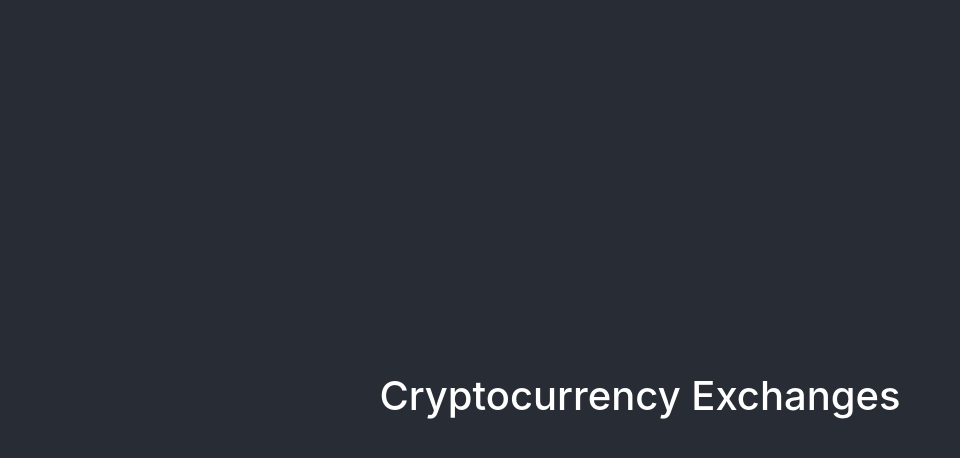
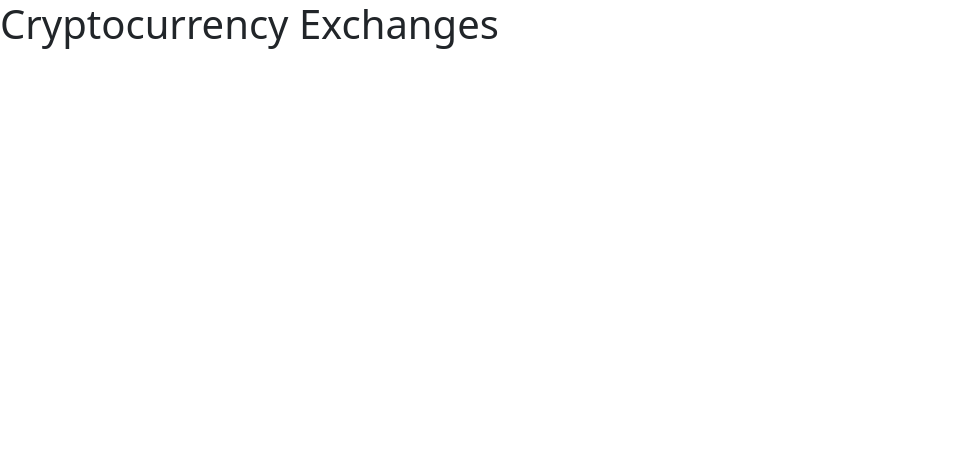
Before and after one commit to Saqif280/stakefish-test, a React (Create React App) app: page / in a window 1280 px wide. Shown: the top 458 px of the page, without its empty margins (0-960 px from the left). Built offline with nearby package versions, Linux system fonts and the light colour scheme.

Commit message:
Install sass and remove old styles

```diff
--- a/package.json
+++ b/package.json
@@ -14,6 +14,7 @@
     "react-bootstrap": "^2.2.0",
     "react-dom": "^17.0.2",
     "react-scripts": "5.0.0",
+    "sass": "^1.49.9",
     "web-vitals": "^2.1.4"
   },
   "scripts": {
--- a/src/App.css
+++ /dev/null
@@ -1,38 +0,0 @@
-.App {
-  text-align: center;
-}
-
-.App-logo {
-  height: 40vmin;
-  pointer-events: none;
-}
-
-@media (prefers-reduced-motion: no-preference) {
-  .App-logo {
-    animation: App-logo-spin infinite 20s linear;
-  }
-}
-
-.App-header {
-  background-color: #282c34;
-  min-height: 100vh;
-  display: flex;
-  flex-direction: column;
-  align-items: center;
-  justify-content: center;
-  font-size: calc(10px + 2vmin);
-  color: white;
-}
-
-.App-link {
-  color: #61dafb;
-}
-
-@keyframes App-logo-spin {
-  from {
-    transform: rotate(0deg);
-  }
-  to {
-    transform: rotate(360deg);
-  }
-}
--- a/src/App.js
+++ b/src/App.js
@@ -1,4 +1,4 @@
-import './App.css';
+import './App.scss';
 
 const App = () => {
   return (
--- a/src/index.css
+++ /dev/null
@@ -1,13 +0,0 @@
-body {
-  margin: 0;
-  font-family: -apple-system, BlinkMacSystemFont, 'Segoe UI', 'Roboto', 'Oxygen',
-    'Ubuntu', 'Cantarell', 'Fira Sans', 'Droid Sans', 'Helvetica Neue',
-    sans-serif;
-  -webkit-font-smoothing: antialiased;
-  -moz-osx-font-smoothing: grayscale;
-}
-
-code {
-  font-family: source-code-pro, Menlo, Monaco, Consolas, 'Courier New',
-    monospace;
-}
--- a/src/index.js
+++ b/src/index.js
@@ -1,7 +1,7 @@
 import React from 'react';
 import ReactDOM from 'react-dom';
 import 'bootstrap/dist/css/bootstrap.min.css';
-import './index.css';
+import './index.scss';
 import App from './App';
 import reportWebVitals from './reportWebVitals';
 
```
Also changed, not shown: src/App.scss (added), src/index.scss (added), 1 other file (tests, documents, lock files or other folders).
